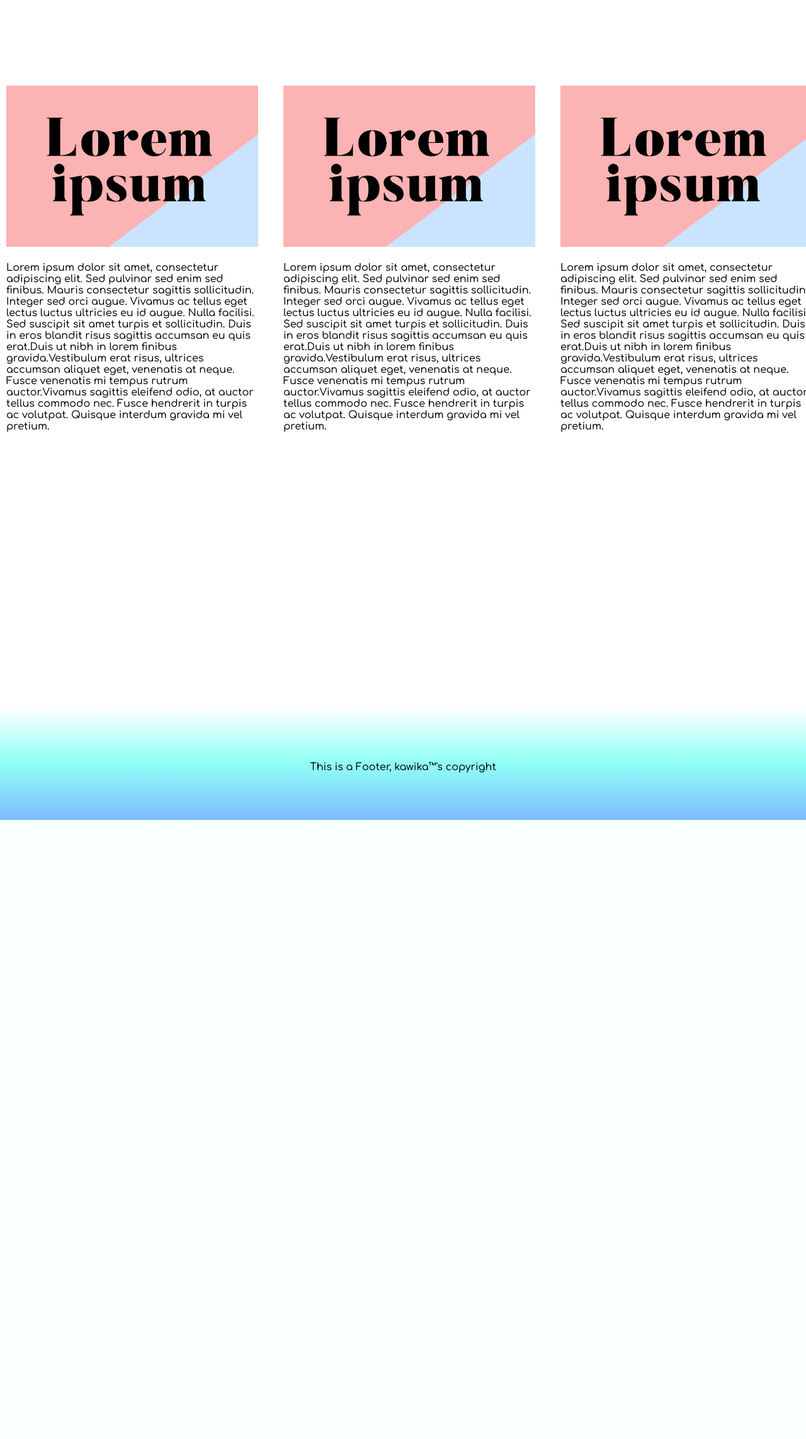
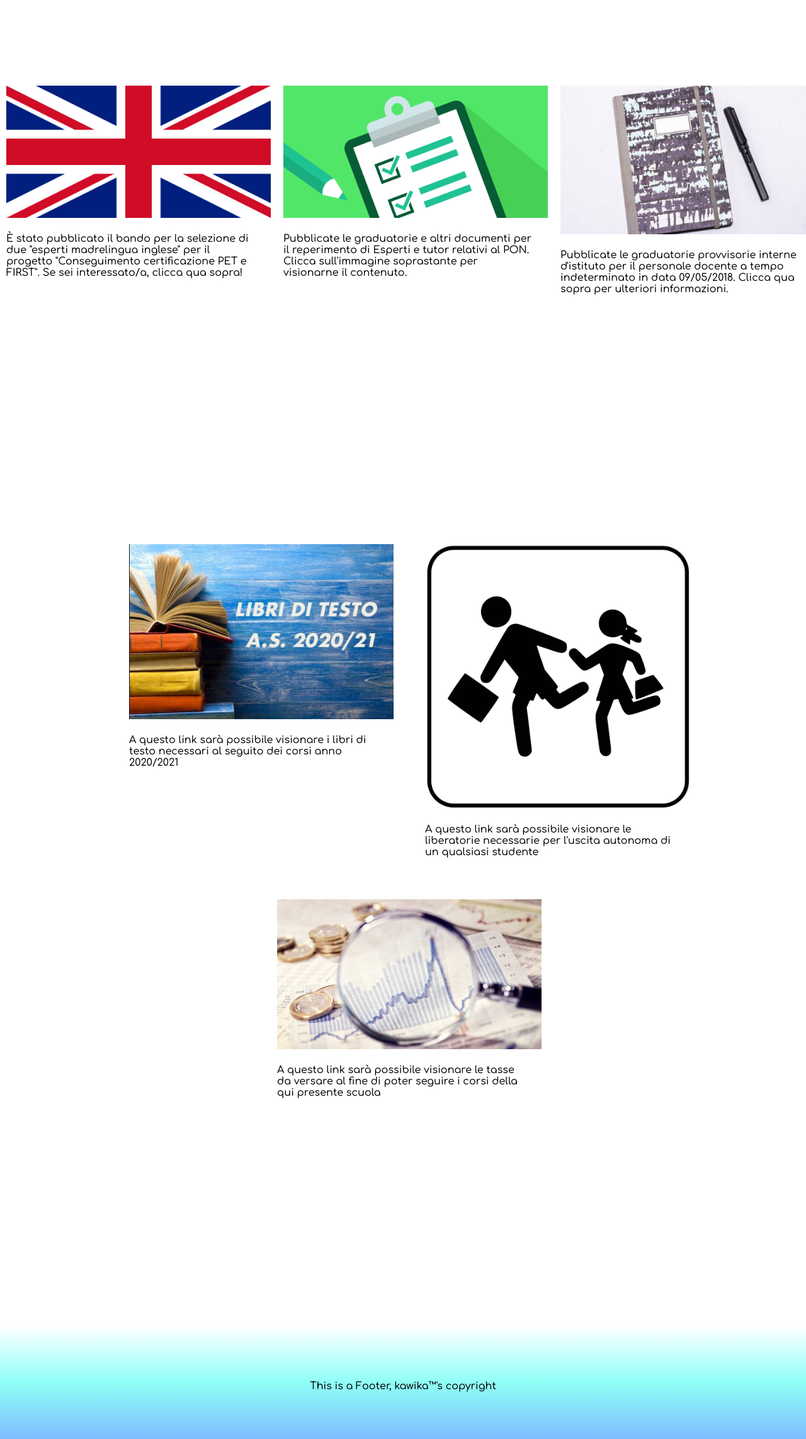
Before and after one commit to Kawika13/Programming_Field, a PHP site: page /html/index.html in a window 1280 px wide. Shown: the part 246-2531 px from the top of the page at 63% size. Before the commit the page ends 1548 px from the top, so only its background shows below. Run offline with PHP 8.4, Linux system fonts and the light colour scheme.

Commit message:
Add files via upload

```diff
--- a/school/web_dev/Projectvs/css/style.css
+++ b/school/web_dev/Projectvs/css/style.css
@@ -160,7 +160,7 @@ li.active{
     .sidebar{
         /* style */
         background: #7ebcff;
-        overflow-x: hidden;
+        overflow: hidden;
         transition: 0.5s;
 
         /* box */
@@ -267,7 +267,7 @@ li.active{
         overflow: hidden;
 
         /* sizes */
-        width: 1300px;
+        width: 1310px;
     }
     .item{
         /* flex */
@@ -300,8 +300,8 @@ li.active{
         scroll-snap-align: center;
 
         /* sizes */
-        width: auto;
-        height: auto;
+        width: 420px;
+        height: fit-content;
     }
     .box > p{
         /* format */
@@ -314,17 +314,17 @@ li.active{
 
         /* sizes */
         width: 400px;
+        height: auto;
     }
     .box > a > .img{
         transition: .5s;
-
         /* box-model */
         margin-left: 10px;
         margin-right: 10px;
 
         /*sizes*/
-        width: 400px;
-        height: 256px;
+        width: 100%;
+        height: 100%;
     }
 
         /* Scrollbar */
@@ -355,6 +355,8 @@ li.active{
         /* End Scrollbar */
 
     .box > a > .img:hover{
+        /* style */
+
         opacity: .7;
     }
     /* End Paragraph*/
@@ -421,7 +423,7 @@ footer{
     background: linear-gradient(to bottom, #ffff 10%, #8ffff6, #7ebcff);
 
     /* box-model */
-    margin-top: 400px;
+    margin-top: 300px;
     margin-left: -8px;
     margin-bottom: -8px;
 
--- a/school/web_dev/Projectvs/html/index.html
+++ b/school/web_dev/Projectvs/html/index.html
@@ -17,73 +17,63 @@
                 <div class="slider">
                     <div class="item">
                         <div class="box">
-                            <a href="news.html">
-                                <img src="../Immagini/Lorem-Ipsum-alternatives.png" class="img">
+                            <a href="https://www.polomanettiporciatti.edu.it/pagine/selezione-esperto-madrelingua-inglese" target="_blank">
+                                <img src="../Immagini/eng.png" class="img">
                             </a>
                             <p>
-                                Lorem ipsum dolor sit amet, consectetur adipiscing elit. Sed pulvinar sed enim sed finibus. Mauris consectetur sagittis sollicitudin. Integer sed orci augue.
-                                Vivamus ac tellus eget lectus luctus ultricies eu id augue. Nulla facilisi. Sed suscipit sit amet turpis et sollicitudin.
-                                Duis in eros blandit risus sagittis accumsan eu quis erat.Duis ut nibh in lorem finibus gravida.Vestibulum erat risus, ultrices accumsan aliquet eget, venenatis at neque.
-                                Fusce venenatis mi tempus rutrum auctor.Vivamus sagittis eleifend odio, at auctor tellus commodo nec. Fusce hendrerit in turpis ac volutpat. Quisque interdum gravida mi vel pretium.
+                                È stato pubblicato il bando per la selezione di due "esperti madrelingua inglese" per il progetto "Conseguimento certificazione PET e FIRST".
+                                Se sei interessato/a, clicca qua sopra!
                             </p>
                         </div>
                         <div class="box">
-                            <a href="news.html">
-                                <img src="../Immagini/Lorem-Ipsum-alternatives.png" class="img">
+                            <a href="https://www.polomanettiporciatti.edu.it/pagine/pubblicati-graduatorie-e-documenti-relativi-al-pon-inclusione-sociale" target="_blank">
+                                <img src="../Immagini/5079.png" class="img">
                             </a>
                             <p>
-                                Lorem ipsum dolor sit amet, consectetur adipiscing elit. Sed pulvinar sed enim sed finibus. Mauris consectetur sagittis sollicitudin. Integer sed orci augue.
-                                Vivamus ac tellus eget lectus luctus ultricies eu id augue. Nulla facilisi. Sed suscipit sit amet turpis et sollicitudin.
-                                Duis in eros blandit risus sagittis accumsan eu quis erat.Duis ut nibh in lorem finibus gravida.Vestibulum erat risus, ultrices accumsan aliquet eget, venenatis at neque.
-                                Fusce venenatis mi tempus rutrum auctor.Vivamus sagittis eleifend odio, at auctor tellus commodo nec. Fusce hendrerit in turpis ac volutpat. Quisque interdum gravida mi vel pretium.
+                                Pubblicate le graduatorie e altri documenti per il reperimento di Esperti e tutor relativi al PON. Clicca sull'immagine soprastante per visionarne il contenuto.
                             </p>
                         </div>
                         <div class="box">
-                            <a href="news.html">
-                                <img src="../Immagini/Lorem-Ipsum-alternatives.png" class="img">
+                            <a href="https://www.polomanettiporciatti.edu.it/pagine/graduatorie-docenti-soprannumerari-2018" target="_blank">
+                                <img src="../Immagini/5065.png" class="img">
                             </a>
                             <p>
-                                Lorem ipsum dolor sit amet, consectetur adipiscing elit. Sed pulvinar sed enim sed finibus. Mauris consectetur sagittis sollicitudin. Integer sed orci augue.
-                                Vivamus ac tellus eget lectus luctus ultricies eu id augue. Nulla facilisi. Sed suscipit sit amet turpis et sollicitudin.
-                                Duis in eros blandit risus sagittis accumsan eu quis erat.Duis ut nibh in lorem finibus gravida.Vestibulum erat risus, ultrices accumsan aliquet eget, venenatis at neque.
-                                Fusce venenatis mi tempus rutrum auctor.Vivamus sagittis eleifend odio, at auctor tellus commodo nec. Fusce hendrerit in turpis ac volutpat. Quisque interdum gravida mi vel pretium.
+                                Pubblicate le graduatorie provvisorie interne d'istituto per il personale docente a tempo indeterminato in data 09/05/2018. Clicca qua sopra per ulteriori informazioni.
                             </p>
                         </div>
                         <div class="box">
-                            <a href="news.html">
-                                <img src="../Immagini/Lorem-Ipsum-alternatives.png" class="img">
+                            <a href="https://www.polomanettiporciatti.edu.it/pagine/piano-attivit-20172018" target="_blank">
+                                <img src="../Immagini/pianattivita.png" class="img">
                             </a>
                             <p>
-                                Lorem ipsum dolor sit amet, consectetur adipiscing elit. Sed pulvinar sed enim sed finibus. Mauris consectetur sagittis sollicitudin. Integer sed orci augue.
-                                Vivamus ac tellus eget lectus luctus ultricies eu id augue. Nulla facilisi. Sed suscipit sit amet turpis et sollicitudin.
-                                Duis in eros blandit risus sagittis accumsan eu quis erat.Duis ut nibh in lorem finibus gravida.Vestibulum erat risus, ultrices accumsan aliquet eget, venenatis at neque.
-                                Fusce venenatis mi tempus rutrum auctor.Vivamus sagittis eleifend odio, at auctor tellus commodo nec. Fusce hendrerit in turpis ac volutpat. Quisque interdum gravida mi vel pretium.
+                                È stato pubblicato il piano delle attività scolastiche anno 2017/2018, clicca qua sopra per dargli un'occhiata!
                             </p>
                         </div>
                         <div class="box">
-                            <a href="news.html">
-                                <img src="../Immagini/Lorem-Ipsum-alternatives.png" class="img">
+                            <a href="https://www.polomanettiporciatti.edu.it/pagine/bando-di-concorso-supermedia" target="_blank">
+                                <img src="../Immagini/inps.png" class="img">
                             </a>
                             <p>
-                                Lorem ipsum dolor sit amet, consectetur adipiscing elit. Sed pulvinar sed enim sed finibus. Mauris consectetur sagittis sollicitudin. Integer sed orci augue.
-                                Vivamus ac tellus eget lectus luctus ultricies eu id augue. Nulla facilisi. Sed suscipit sit amet turpis et sollicitudin.
-                                Duis in eros blandit risus sagittis accumsan eu quis erat.Duis ut nibh in lorem finibus gravida.Vestibulum erat risus, ultrices accumsan aliquet eget, venenatis at neque.
-                                Fusce venenatis mi tempus rutrum auctor.Vivamus sagittis eleifend odio, at auctor tellus commodo nec. Fusce hendrerit in turpis ac volutpat. Quisque interdum gravida mi vel pretium.
+                                L'Inps ha pubblicato il Bando del concorso "Supermedia" (anno scolastico 2013-2014 e 2014-2015). Per visionarne le informazioni e/o partecipare, prego cliccare
+                                sull'immagine sovrimpressa.
                             </p>
                         </div>
                         <div class="box">
-                            <a href="news.html">
-                                <img src="../Immagini/Lorem-Ipsum-alternatives.png" class="img">
+                            <a href="https://www.polomanettiporciatti.edu.it/pagine/i-robot-calciatori-grossetani-sono-vice-campioni-ditalia" target="_blank">
+                                <img src="../Immagini/5013.png" class="img">
                             </a>
                             <p>
-                                Lorem ipsum dolor sit amet, consectetur adipiscing elit. Sed pulvinar sed enim sed finibus. Mauris consectetur sagittis sollicitudin. Integer sed orci augue.
-                                Vivamus ac tellus eget lectus luctus ultricies eu id augue. Nulla facilisi. Sed suscipit sit amet turpis et sollicitudin.
-                                Duis in eros blandit risus sagittis accumsan eu quis erat.Duis ut nibh in lorem finibus gravida.Vestibulum erat risus, ultrices accumsan aliquet eget, venenatis at neque.
-                                Fusce venenatis mi tempus rutrum auctor.Vivamus sagittis eleifend odio, at auctor tellus commodo nec. Fusce hendrerit in turpis ac volutpat. Quisque interdum gravida mi vel pretium.
+                                RomeCup, I robot calciatori del Polo Tecnologico ManettiPorciatti di Grosseto sono i vice campioni d’Italia. La squadra, già campione del mondo nel 2014 in Brasile,
+                                è stata sconfitta in finale per 7 a 6 dalla Megahertz di Verbania ai campionati italiani di robotica educativa per la categoria robot calciatori, che si sono svolti
+                                nella capitale dal 15 al 17 marzo, presso la facoltà di Ingegneria II dell’Università di Roma. Guarda il continuo dell'articolo cliccando sull'immagine soprastante!
                             </p>
                         </div>
                     </div>
                 </div>
+            </div>
+
+            <div class="flex">
+                <script src="../js/rand-cont.js"></script>
             </div>
 
             <footer>
--- a/school/web_dev/Projectvs/js/sidebar.js
+++ b/school/web_dev/Projectvs/js/sidebar.js
@@ -34,8 +34,11 @@ var sidebar = document.getElementById("mySidebar"),
     main = document.getElementById("main"),
     bo = document.getElementById("cont"),
     site = document.getElementById("Site"),
-    inv = document.getElementById("inverter");
+    inv = document.getElementById("inverter"),
+    img = document.getElementsByClassName("img");
 
+
+console.log(img)
 
 /* icon transformation */
 function myFunction(x) {
@@ -72,10 +75,16 @@ function bar_int(){
 
 /* color inverter function */
 function change_colors(){
-    if (site.style.filter == "invert(100%)"){
+    if (site.style.filter == "invert(1)"){
         site.style.filter = "";
+        for (var i = 0; i < img.length; i++)
+            img[i].style.filter = "invert(0)";
+        img[i].style.filter = "invert(0)";
     }else
-        site.style.filter = "invert(100%)";
+        site.style.filter = "invert(1)";
+        for (var i = 0; i < img.length; i++)
+            img[i].style.filter = "invert(1)";
+
 }
 
 /* keyboard features */
```
Also changed, not shown: school/web_dev/Projectvs/html/news.html (+22 -36 lines), school/web_dev/Projectvs/js/rand-cont.js (added, +61 -0 lines), school/web_dev/Projectvs/Immagini/4987.png (added), school/web_dev/Projectvs/Immagini/4991.png (added), school/web_dev/Projectvs/Immagini/5013.png (added), school/web_dev/Projectvs/Immagini/5065.png (added), school/web_dev/Projectvs/Immagini/5079.png (added), school/web_dev/Projectvs/Immagini/5091.png (added), school/web_dev/Projectvs/Immagini/5157.png (added), school/web_dev/Projectvs/Immagini/5163.png (added), school/web_dev/Projectvs/Immagini/5165.png (added), school/web_dev/Projectvs/Immagini/eng.png (added), school/web_dev/Projectvs/Immagini/inps.png (added), school/web_dev/Projectvs/Immagini/pianattivita.png (added), 1 more files.
